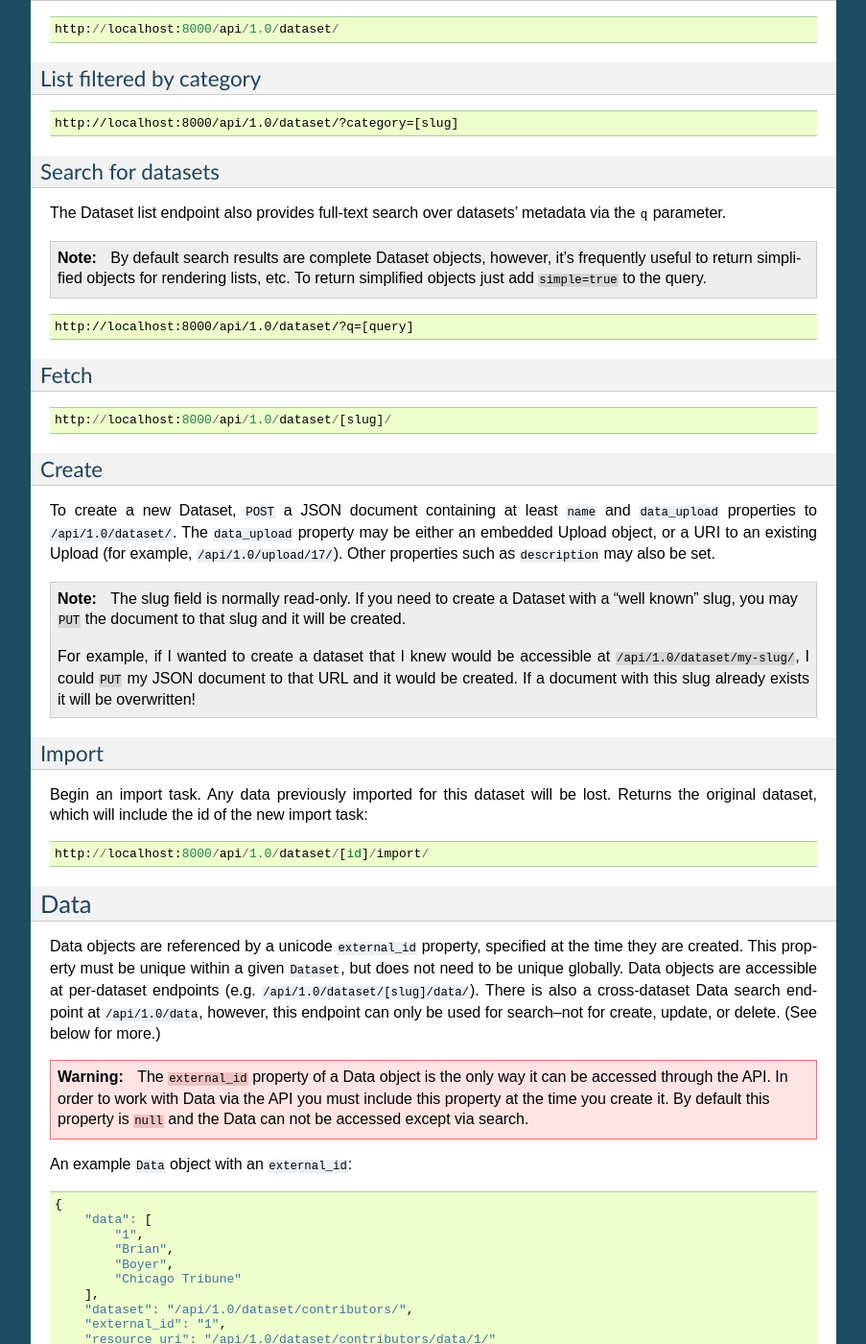
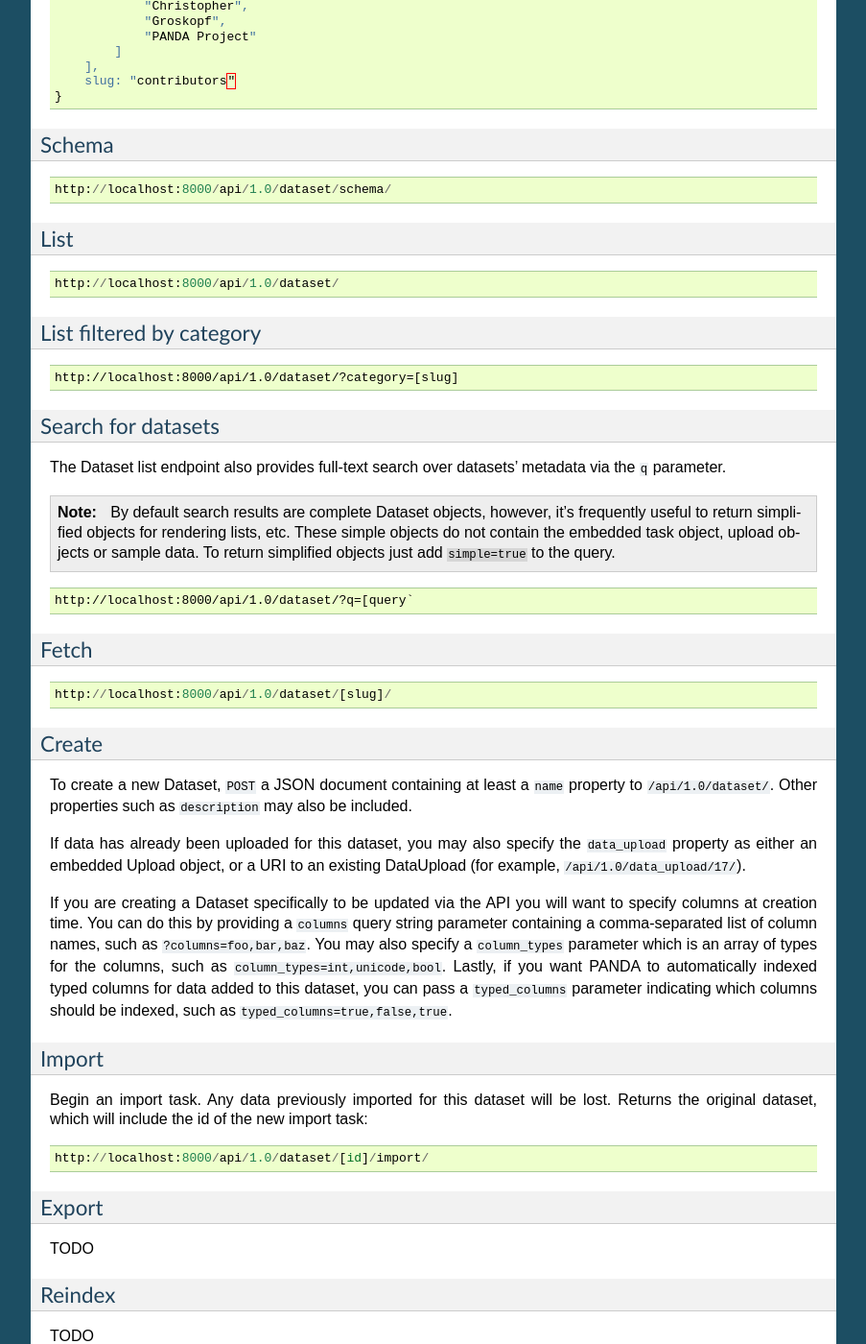
Before and after one commit to pandaproject/panda, a Sphinx documentation site: the page built from docs/api.rst, in a window 1280 px wide and 1400 px high, scrolled down 8293 px. Shown: the whole window at 96% size, without its empty margins (198-1101 px from the left). Built offline with Sphinx 7.4.7, drawn with Linux system fonts in a browser that asks for light colours; some of the changed text lies outside the part shown.

```diff
--- a/docs/api.rst
+++ b/docs/api.rst
@@ -153,14 +153,14 @@ Example DataUpload object:
         dialect: {
             delimiter: ",",
             doublequote: false,
-            lineterminator: "
-            ",
-            quotechar: """,
+            lineterminator: "\r\n",
+            quotechar: "\"",
             quoting: 0,
             skipinitialspace: false
         },
         encoding: "utf-8",
         filename: "contributors.csv",
+        "guessed_types": ["int", "unicode", "unicode", "unicode"],
         id: "1",
         imported: true,
         original_filename: "contributors.csv",
@@ -245,7 +245,7 @@ Upload via AJAX
 Related Uploads
 ===============
 
-Due to limitations in upload file-handling, it is not possible to create Uploads via the normal API. Instead related files should be uploaded to http://localhost:8000/related_upload/ either as form data or as an AJAX request. Examples of how to upload files with curl are at the end of this section.
+As with Data Uploads, it is not possible to create Uploads via the normal API. Instead related files should be uploaded to http://localhost:8000/related_upload/ either as form data or as an AJAX request. Examples of how to upload files with curl are at the end of this section.
 
 Example RelatedUpload object:
 
@@ -358,7 +358,7 @@ Fetch
 Datasets
 ========
 
-Datasets are identified by slug, rather than by integer id (though they do have one).
+Dataset is the core object in PANDA and by far the most complicated. It contains several embedded objects describing the columns of the dataset, the user that created it, the related uploads, etc. It also contains information about the history of the dataset and whether or not it is currently locked (unable to be modified). Datasets are referenced by slug, rather than by integer id (though they do have one).
 
 Example Dataset object:
 
@@ -366,11 +366,31 @@ Example Dataset object:
 
     {
         categories: [ ],
-        columns: [
-            "id",
-            "first_name",
-            "last_name",
-            "employer"
+        column_schema: [
+            {
+                indexed: false,
+                indexed_name: null,
+                max: null,
+                min: null,
+                name: "first_name",
+                type: "unicode"
+            },
+            {
+                indexed: false,
+                indexed_name: null,
+                max: null,
+                min: null,
+                name: "last_name",
+                type: "unicode"
+            },
+            {
+                indexed: false,
+                indexed_name: null,
+                max: null,
+                min: null,
+                name: "employer",
+                type: "unicode"
+            }
         ],
         creation_date: "2012-02-08T17:50:11",
         creator: {
@@ -432,25 +451,21 @@ Example Dataset object:
                 resource_uri: "/api/1.0/data_upload/1/",
                 sample_data: [
                     [
-                        "1",
                         "Brian",
                         "Boyer",
                         "Chicago Tribune"
                     ],
                     [
-                        "2",
                         "Joseph",
                         "Germuska",
                         "Chicago Tribune"
                     ],
                     [
-                        "3",
                         "Ryan",
                         "Pitts",
                         "The Spokesman-Review"
                     ],
                     [
-                        "4",
                         "Christopher",
                         "Groskopf",
                         "PANDA Project"
@@ -465,31 +480,29 @@ Example Dataset object:
         last_modification: null,
         last_modified: null,
         last_modified_by: null,
+        locked: false,
+        locked_at: "2012-03-29T14:28:02",
         name: "contributors",
         related_uploads: [ ],
         resource_uri: "/api/1.0/dataset/contributors/",
         row_count: 4,
         sample_data: [
             [
-                "1",
                 "Brian",
                 "Boyer",
                 "Chicago Tribune"
             ],
             [
-                "2",
                 "Joseph",
                 "Germuska",
                 "Chicago Tribune"
             ],
             [
-                "3",
                 "Ryan",
                 "Pitts",
                 "The Spokesman-Review"
             ],
             [
-                "4",
                 "Christopher",
                 "Groskopf",
                 "PANDA Project"
@@ -526,11 +539,11 @@ The Dataset list endpoint also provides full-text search over datasets' metadata
 
 .. note::
 
-    By default search results are complete Dataset objects, however, it's frequently useful to return simplified objects for rendering lists, etc. To return simplified objects just add ``simple=true`` to the query.
+    By default search results are complete Dataset objects, however, it's frequently useful to return simplified objects for rendering lists, etc. These simple objects do not contain the embedded task object, upload objects or sample data. To return simplified objects just add ``simple=true`` to the query.
 
 ::
 
-    http://localhost:8000/api/1.0/dataset/?q=[query]
+    http://localhost:8000/api/1.0/dataset/?q=[query`
 
 Fetch
 -----
@@ -542,13 +555,11 @@ Fetch
 Create
 ------
 
-To create a new Dataset, ``POST`` a JSON document containing at least ``name`` and ``data_upload`` properties to ``/api/1.0/dataset/``. The ``data_upload`` property may be either an embedded Upload object, or a URI to an existing Upload (for example, ``/api/1.0/upload/17/``). Other properties such as ``description`` may also be set.
+To create a new Dataset, ``POST`` a JSON document containing at least a ``name`` property to ``/api/1.0/dataset/``. Other properties such as ``description`` may also be included.
 
-.. note::
+If data has already been uploaded for this dataset, you may also specify the ``data_upload`` property as either an embedded Upload object, or a URI to an existing DataUpload (for example, ``/api/1.0/data_upload/17/``).
 
-    The slug field is normally read-only. If you need to create a Dataset with a "well known" slug, you may ``PUT`` the document to that slug and it will be created.
-
-    For example, if I wanted to create a dataset that I knew would be accessible at ``/api/1.0/dataset/my-slug/``, I could ``PUT`` my JSON document to that URL and it would be created. If a document with this slug already exists it will be overwritten!
+If you are creating a Dataset specifically to be updated via the API you will want to specify columns at creation time. You can do this by providing a ``columns`` query string parameter containing a comma-separated list of column names, such as ``?columns=foo,bar,baz``. You may also specify a ``column_types`` parameter which is an array of types for the columns, such as ``column_types=int,unicode,bool``. Lastly, if you want PANDA to automatically indexed typed columns for data added to this dataset, you can pass a ``typed_columns`` parameter indicating which columns should be indexed, such as ``typed_columns=true,false,true``.
 
 Import
 ------
@@ -557,14 +568,24 @@ Begin an import task. Any data previously imported for this dataset will be lost
 
     http://localhost:8000/api/1.0/dataset/[id]/import/
 
+Export
+------
+
+TODO
+
+Reindex
+-------
+
+TODO
+
 Data
 ========
 
-Data objects are referenced by a unicode ``external_id`` property, specified at the time they are created. This property must be unique within a given ``Dataset``, but does not need to be unique globally. Data objects are accessible at per-dataset endpoints (e.g. ``/api/1.0/dataset/[slug]/data/``). There is also a cross-dataset Data search endpoint at ``/api/1.0/data``, however, this endpoint can only be used for search--not for create, update, or delete. (See below for more.)
+``Data`` objects are referenced by a unicode ``external_id`` property, specified at the time they are created. This property must be unique within a given ``Dataset``, but does not need to be unique globally. Data objects are accessible at per-dataset endpoints (e.g. ``/api/1.0/dataset/[slug]/data/``). There is also a cross-dataset Data search endpoint at ``/api/1.0/data/``, however, this endpoint can only be used for search--not for create, update, or delete. (See below for more.)
 
 .. warning::
 
-    The ``external_id`` property of a Data object is the only way it can be accessed through the API. In order to work with Data via the API you must include this property at the time you create it. By default this property is ``null`` and the Data can not be accessed except via search.
+    The ``external_id`` property of a Data object is the only way it can be accessed through the API. In order to work with Data via the API you **must** include this property at the time you create it. By default this property is ``null`` and the Data can not be accessed except via search.
 
 An example ``Data`` object with an ``external_id``:
 
```
Also changed, not shown: other parts of docs/api.rst (+5 -6 lines).
